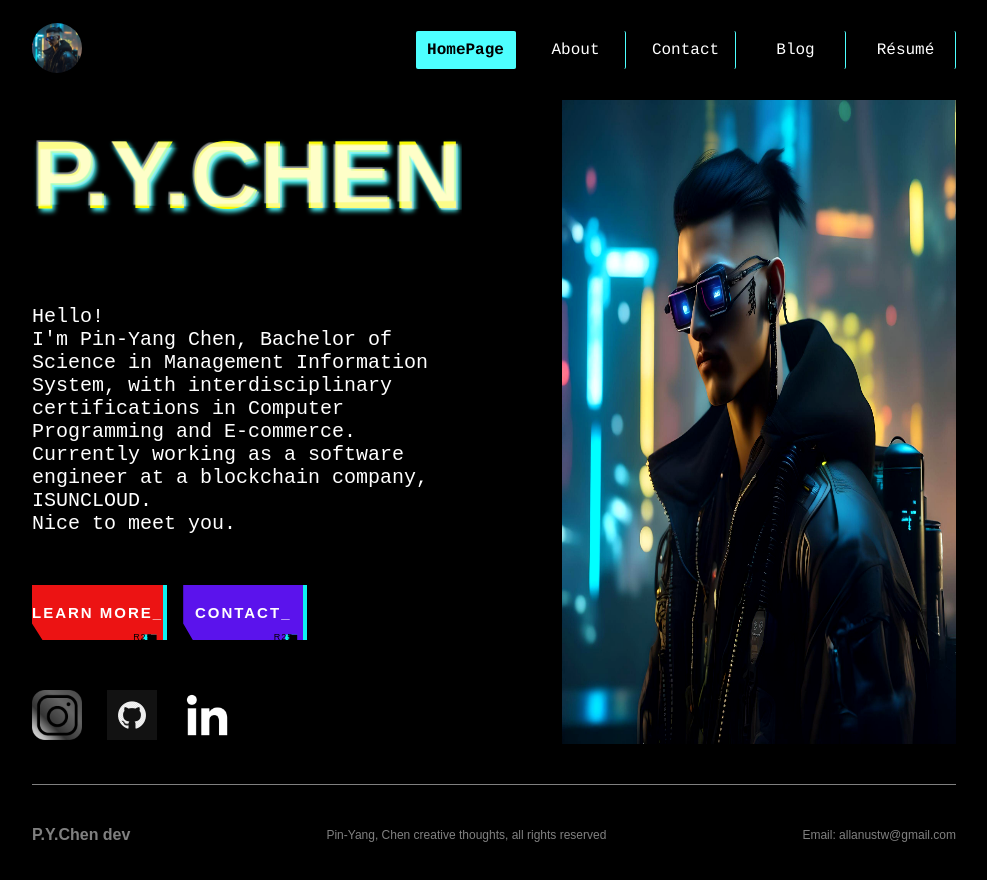
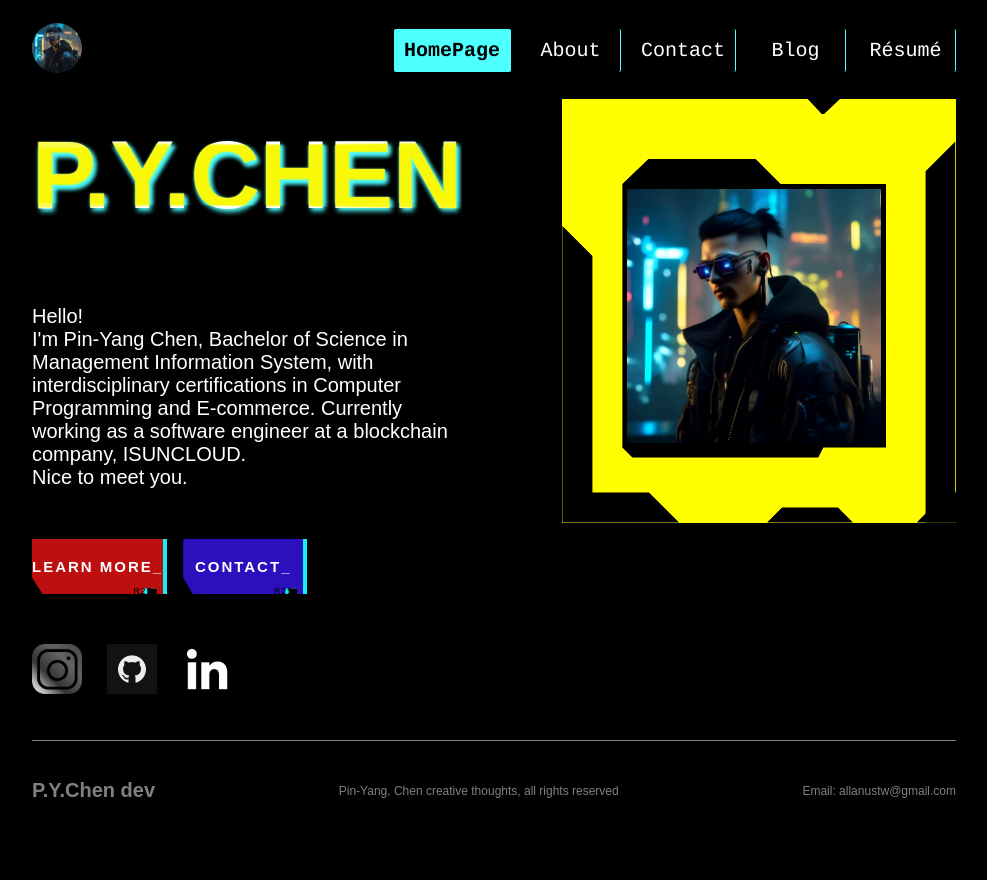
Before and after one commit to YangIsCoding/Blog_Web, a Next.js app: page / in a window 1280 px wide. Shown: the top 880 px of the page, without its empty margins (146-1133 px from the left). After the commit the page ends 840 px from the top, so only its background shows below. Built offline with nearby package versions, Linux system fonts and the light colour scheme; a web font is replaced by a local one.

Commit message:
homepage image container

```diff
--- a/src/app/globals.css
+++ b/src/app/globals.css
@@ -4,6 +4,15 @@
     --Yellow: #ffe727;
     --tiffany: #4DFFFF;
 }
+
+@font-face {
+   font-family: 'Noto Sans TC';
+   font-style: normal;
+   font-weight: 400;
+   src: url(//fonts.gstatic.com/ea/notosanstc/v1/NotoSansTC-Regular.woff2) format('woff2'),
+        url(//fonts.gstatic.com/ea/notosanstc/v1/NotoSansTC-Regular.woff) format('woff'),
+        url(//fonts.gstatic.com/ea/notosanstc/v1/NotoSansTC-Regular.otf) format('opentype');
+ }
 
 @font-face {
   font-family: Cyber;
@@ -73,7 +82,7 @@ code {
 
 p{
     color: white;
-    font-family: 'Courier New', Courier, monospace;
+    font-family: 'Cyber', Courier, "Noto Sans TC",monospace;
     margin-top: 5px;
 }
 
@@ -173,7 +182,7 @@ table {
   --primary: hsl(var(--primary-hue), 85%, calc(var(--primary-lightness, 50) * 1%));
   --shadow-primary: hsl(var(--shadow-primary-hue), 90%, 50%);
   --primary-hue: 0;
-  --primary-lightness: 50;
+  --primary-lightness: 40;
   --color: hsl(0, 0%, 100%);
   --font-size: 26px;
   --shadow-primary-hue: 180;
@@ -338,5 +347,200 @@ table {
 }
 
 .cybr-btn:nth-of-type(2) {
-  --primary-hue: 260;
+  --primary-hue: 250;
 }
+
+.cyber-h
+{
+    display: block;
+    width: 60%;
+
+}
+
+.cyber-h::after
+{
+    content: ' ';
+    width: 100%;
+    height: 6px;
+    display: block;
+    background-color: var(--lightYellow);
+    clip-path: polygon(0 0, 0 100%, 10% 100%, calc(10% + 4px) 2px, 100% 2px, 100% 0);
+}
+
+h1.cyber-h
+{
+    font-size: 3.0rem;
+    margin: 2.0rem 0;
+    width: 100%;
+}
+
+h2.cyber-h
+{
+    font-size: 2.5rem;
+    margin: 1.6rem 0;
+    width: 90%;
+}
+
+h3.cyber-h
+{
+    font-size: 2rem;
+    margin: 1.4rem 0;
+    width: 80%;
+}
+
+h4.cyber-h
+{
+    font-size: 1.5rem;
+    margin: 1.2rem 0;
+    width: 70%;
+}
+
+h5.cyber-h
+{
+    font-size: 1.0rem;
+    margin: 1.0rem 0;
+    width: 60%;
+}
+
+h6.cyber-h
+{
+    font-size: 1.0rem;
+    margin: 1.0rem 0;
+    font-weight: 400;
+    width: 60%;
+}
+
+:root {
+  --glitched-duration: 0.9s;
+  --glitched-long-duration: 3s;
+  --yellow-color: #f9f002;
+  --yellow-color-opacity: #f9f00242;
+  --orange-color: #ff9800;
+  --border-color: #8ae66e;
+  --red-color: #ff003c;
+  --blue-color: #0c5f74;
+  --green-color: #298d29;
+  --purple-color: purple;
+  --neon-color: #39ff14;
+  --black-color: #000;
+}
+
+body {
+  padding: 0px;
+  margin: 0px;
+  font-size: 20px;
+}
+
+body * {
+  font-family: "Advent Pro", arial;
+}
+
+
+/* Images frames */
+
+img.cyberpunk,
+.cyberpunk img {
+  padding: 30px ;
+  padding-left: 5px;
+  padding-right: 5px;
+  padding-bottom: 15px;
+  clip-path: polygon(0px 25px, 26px 0px, calc(60% - 25px) 0px, 60% 25px, 100% 25px, 100% calc(100% - 10px), calc(100% - 15px) calc(100% - 10px), calc(80% - 10px)  calc(100% - 10px), calc(80% - 15px) calc(100% - 0px), 10px  calc(100% - 0px), 0% calc(100% - 10px));
+  background-color: var(--black-color);
+  max-width: calc(100% - 10px);
+}
+
+/* Section */
+section.cyberpunk {
+  background-color: var(--yellow-color);
+  color: var(--black-color);
+  padding: 60px 60px;
+  position: relative;
+  margin-top: -1px;
+  margin-bottom: -1px;
+}
+section.cyberpunk:after,
+section.cyberpunk.black:after {
+  content: " ";
+  display: block;
+  bottom: 0px;
+  left: 0px;
+  width: 100%;
+  height: 30px;
+  background-color: var(--black-color);
+  position: absolute;
+  clip-path: polygon(0% 0%, 22% 0%, calc(22% + 30px) 30px, 52% 30px, calc(52% + 15px) 15px, 70% 15px, calc(70% + 15px) 30px, 90% 30px, calc(90% + 30px) 0px, 100% 0px, 100% 30px, 0px 30px);
+}
+
+section.cyberpunk.both:after,
+section.cyberpunk.both.black:after {
+  height: 100%;
+  clip-path: polygon(
+    0px 30%,
+    30px calc(30% + 30px),
+    30px calc(100% - 30px),
+    22% calc(100% - 30px),
+    calc(22% + 30px) 100%,
+    52% 100%, calc(52% + 15px)
+    calc(100% - 15px),
+    70% calc(100% - 15px),
+    calc(70% + 15px) 100%,
+    90% 100%,
+    calc(90% + 30px) calc(100% - 30px),
+    100% calc(100% - 30px),
+    100% 100%,
+    0px 100%);
+  /*background-color: red;*/
+}
+
+section.cyberpunk.black:after {
+  background-color: var(--yellow-color);
+}
+
+section.cyberpunk.black {
+  background-color: var(--black-color);
+  color: var(--yellow-color);
+}
+
+section.cyberpunk:before,
+section.cyberpunk.black:before {
+  content: " ";
+  display: block;
+  top: 0px;
+  left: 0px;
+  width: 100%;
+  height: 30px;
+  background-color: var(--yellow-color);
+  position: absolute;
+  clip-path: polygon(
+    calc(22% + 28px) -1px,
+    calc(22% + 45px) 15px,
+    34% 15px,
+    calc(34% + 15px) -1px,
+    70% 0px
+  );
+}
+
+section.cyberpunk.both:before,
+section.cyberpunk.both.black:before {
+  height: 100%;
+  clip-path: polygon(
+    calc(22% + 28px) -1px,
+    calc(22% + 45px) 15px,
+    34% 15px,
+    calc(34% + 15px) -1px,
+    0% 0%, 0% 10%,
+    30px calc(10% + 30px),
+    30px 100%,
+    0% 100%,
+    0% 0%
+  );
+}
+
+section.cyberpunk:before {
+  background-color: var(--black-color);
+}
+
+section.cyberpunk:nth-child(even):after,
+section.cyberpunk:nth-child(odd):before {
+ transform: scaleX(-1);
+}
--- a/src/app/home.module.css
+++ b/src/app/home.module.css
@@ -95,9 +95,10 @@
   position: relative;
   font-family: 'Cyber', sans-serif;
   display: inline-block;
-  color: var(--lightYellow);
+  color: white;
   overflow: hidden;
 }
+
 
 .title::before,.title::after {
   content: attr(data-text);
@@ -106,29 +107,29 @@
   height: 100%;
   top: 0;
   left: 0;
-  color: var(--color, white); /* 默认白色，可根据需要调整 */
+  color: var(--lightYellow, --lightYellow); /* 默认白色，可根据需要调整 */
   overflow: hidden;
 
 }
 
 .title::before {
-  animation: glitch3 2s infinite;
+  animation: glitch3 0.8s infinite;
   clip-path: polygon(0 25%, 100% 20%, 100% 80%, 0 75%);
 }
 
 .title::after {
-  animation: glitch4 2s infinite;
+  animation: glitch4 0.8s infinite;
   clip-path: polygon(0 20%, 100% 25%, 100% 75%, 0 80%);
 }
 
 @keyframes glitch3 {
   0%, 100% {
     transform: translate(0);
-    opacity: 0.75;
+    opacity: 1;
   }
   20%, 40%, 60% {
     transform: translate(-2px, -2px);
-    opacity: 0.5;
+    opacity: 1;
   }
   30%, 50%, 70% {
     transform: translate(2px, 2px);
--- a/src/app/page.jsx
+++ b/src/app/page.jsx
@@ -12,8 +12,10 @@ const Home = () => {
   const handleContactClick = () => {
     router.push('/contact'); // 程序化地导航到 /contact 页面
   };
+
+  //className="cyber-h" , className={styles.title}
   return(
-  <div className={styles.container}>
+    <div className={styles.container}>
       <div className={styles.textContainer}>
         <h1 className={styles.title} data-text="P.Y.CHEN">P.Y.CHEN</h1>
         <p className={ styles.description}>
@@ -41,10 +43,16 @@ const Home = () => {
           <Link href="https://www.linkedin.com/in/pin-yang-chen-445bba288/" passHref><Image src="/linkedin.png" alt=""  width="100" height="50" className={styles.brandImg}/></Link>
       </div>
     </div>
-    <div className={styles.imgContainer}>
-      <Image src="/profile_yang.jpg" alt="" fill className={styles.heroImg}/>
-    </div>
-    </div>
+      <div className={styles.imgContainer}>
+          <section className="cyberpunk both">
+            <img
+              className="cyberpunk"
+              src="/profile_yang.jpg"
+              alt=""
+            />
+          </section>
+       </div>
+      </div>
   );
 };
 
```
